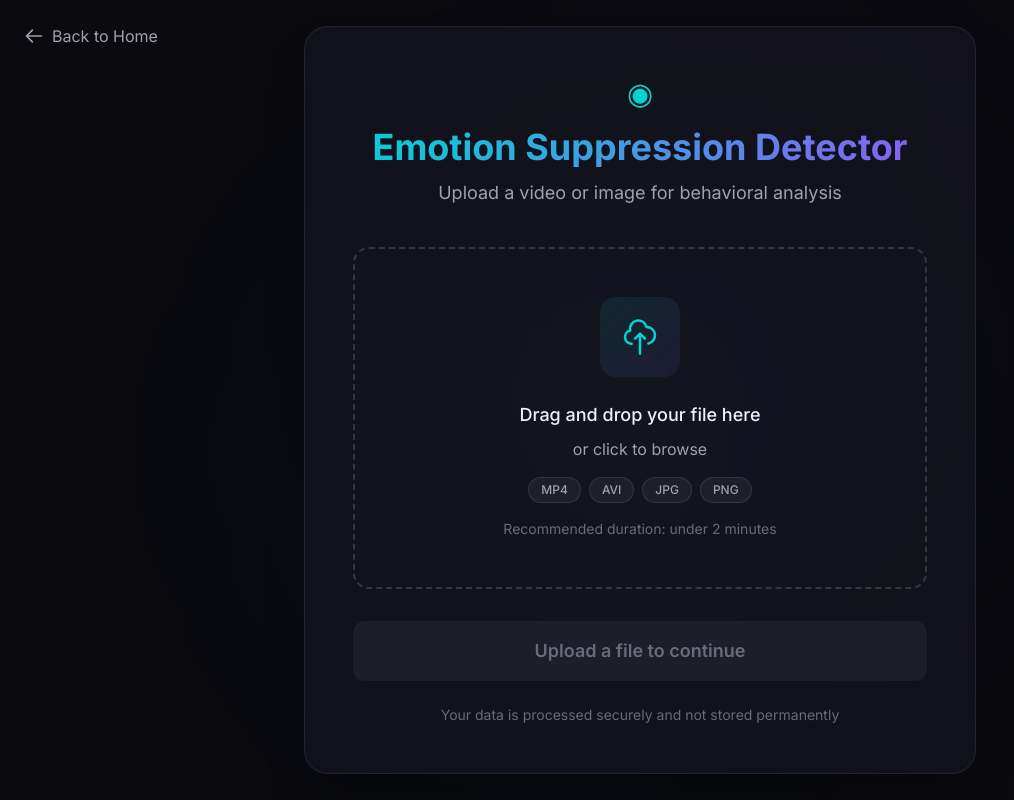
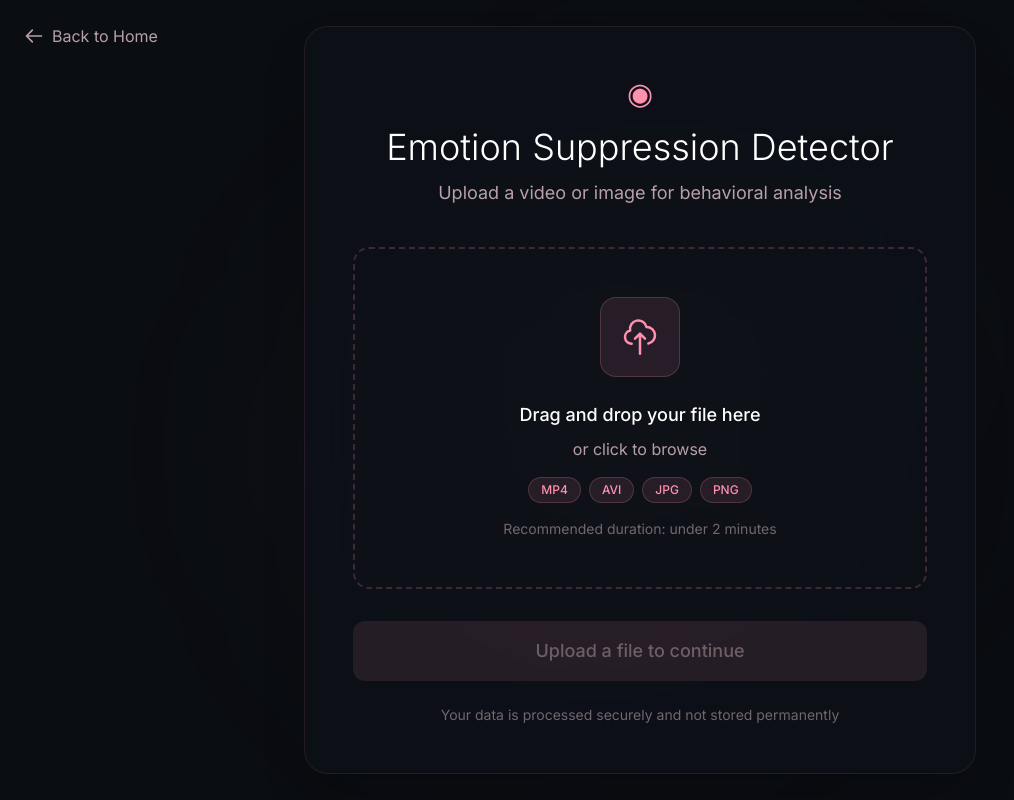
Before and after one commit to ady-31/Emotion-suppression-frontend, a React (Vite) app: page /upload in a window 1280 px wide. Shown: the whole page, without its empty margins (0-1014 px from the left). Built offline with nearby package versions, Linux system fonts and the light colour scheme.

Commit message:
style: Update UploadScreen component with new color scheme for improved aesthetics

```diff
--- a/src/pages/UploadScreen.jsx
+++ b/src/pages/UploadScreen.jsx
@@ -80,17 +80,17 @@ const UploadScreen = () => {
   }
 
   return (
-    <div className="min-h-screen bg-bg-primary flex items-center justify-center p-6 relative overflow-hidden">
+    <div className="min-h-screen bg-[#0a0d12] flex items-center justify-center p-6 relative overflow-hidden">
       {/* Background gradients */}
       <div className="absolute inset-0 pointer-events-none">
-        <div className="absolute top-1/4 left-1/4 w-[500px] h-[500px] bg-accent-cyan/[0.05] rounded-full blur-[120px]" />
-        <div className="absolute bottom-1/4 right-1/4 w-[500px] h-[500px] bg-accent-violet/[0.05] rounded-full blur-[120px]" />
+        <div className="absolute top-1/4 left-1/4 w-[500px] h-[500px] bg-[#FF91AF]/[0.05] rounded-full blur-[120px]" />
+        <div className="absolute bottom-1/4 right-1/4 w-[500px] h-[500px] bg-[#FF91AF]/[0.03] rounded-full blur-[120px]" />
       </div>
 
       {/* Back to Home */}
       <Link
         to="/"
-        className="absolute top-6 left-6 flex items-center gap-2 text-text-secondary hover:text-accent-cyan transition-colors"
+        className="absolute top-6 left-6 flex items-center gap-2 text-[#b8a0a8] hover:text-[#FF91AF] transition-colors"
       >
         <svg className="w-5 h-5" fill="none" stroke="currentColor" viewBox="0 0 24 24">
           <path strokeLinecap="round" strokeLinejoin="round" strokeWidth={2} d="M10 19l-7-7m0 0l7-7m-7 7h18" />
@@ -100,16 +100,16 @@ const UploadScreen = () => {
 
       {/* Main Card */}
       <div className="w-full max-w-2xl relative z-10">
-        <div className="bg-bg-card/80 backdrop-blur-xl border border-white/[0.08] rounded-3xl p-8 md:p-12 shadow-2xl">
+        <div className="bg-[#0d1118]/80 backdrop-blur-xl border border-[#FF91AF]/10 rounded-3xl p-8 md:p-12 shadow-2xl">
           {/* Header */}
           <div className="text-center mb-10">
-            <div className="inline-flex items-center gap-2 text-accent-cyan mb-4">
+            <div className="inline-flex items-center gap-2 text-[#FF91AF] mb-4">
               <span className="text-3xl">◉</span>
             </div>
-            <h1 className="text-3xl md:text-4xl font-bold mb-3 gradient-text">
+            <h1 className="text-3xl md:text-4xl font-light mb-3 text-white">
               Emotion Suppression Detector
             </h1>
-            <p className="text-text-secondary text-lg">
+            <p className="text-[#b8a0a8] text-lg">
               Upload a video or image for behavioral analysis
             </p>
           </div>
@@ -122,10 +122,10 @@ const UploadScreen = () => {
             onDrop={handleDrop}
             className={`relative border-2 border-dashed rounded-2xl p-8 md:p-12 text-center cursor-pointer transition-all duration-300 ${
               isDragging
-                ? 'border-accent-cyan bg-accent-cyan/10'
+                ? 'border-[#FF91AF] bg-[#FF91AF]/10'
                 : file
-                ? 'border-accent-cyan/50 bg-accent-cyan/5'
-                : 'border-white/[0.15] hover:border-accent-cyan/50 hover:bg-white/[0.02]'
+                ? 'border-[#FF91AF]/50 bg-[#FF91AF]/5'
+                : 'border-[#FF91AF]/20 hover:border-[#FF91AF]/50 hover:bg-[#FF91AF]/5'
             }`}
           >
             <input
@@ -139,28 +139,28 @@ const UploadScreen = () => {
             {!file ? (
               <>
                 {/* Upload Icon */}
-                <div className="w-20 h-20 mx-auto mb-6 rounded-2xl bg-gradient-subtle flex items-center justify-center">
-                  <svg className="w-10 h-10 text-accent-cyan" fill="none" stroke="currentColor" viewBox="0 0 24 24">
+                <div className="w-20 h-20 mx-auto mb-6 rounded-2xl bg-[#FF91AF]/10 border border-[#FF91AF]/20 flex items-center justify-center">
+                  <svg className="w-10 h-10 text-[#FF91AF]" fill="none" stroke="currentColor" viewBox="0 0 24 24">
                     <path strokeLinecap="round" strokeLinejoin="round" strokeWidth={1.5} d="M7 16a4 4 0 01-.88-7.903A5 5 0 1115.9 6L16 6a5 5 0 011 9.9M15 13l-3-3m0 0l-3 3m3-3v12" />
                   </svg>
                 </div>
-                <p className="text-text-primary text-lg font-medium mb-2">
+                <p className="text-white text-lg font-medium mb-2">
                   Drag and drop your file here
                 </p>
-                <p className="text-text-secondary mb-4">
+                <p className="text-[#b8a0a8] mb-4">
                   or click to browse
                 </p>
                 <div className="flex flex-wrap justify-center gap-2 mb-4">
                   {['MP4', 'AVI', 'JPG', 'PNG'].map((format) => (
                     <span
                       key={format}
-                      className="px-3 py-1 text-xs font-medium bg-white/[0.05] border border-white/[0.1] rounded-full text-text-secondary"
+                      className="px-3 py-1 text-xs font-medium bg-[#FF91AF]/10 border border-[#FF91AF]/20 rounded-full text-[#FF91AF]"
                     >
                       {format}
                     </span>
                   ))}
                 </div>
-                <p className="text-text-muted text-sm">
+                <p className="text-[#b8a0a8]/60 text-sm">
                   Recommended duration: under 2 minutes
                 </p>
               </>
@@ -193,12 +193,12 @@ const UploadScreen = () => {
                   />
                 )}
 
-                <div className="mt-4 flex items-center justify-center gap-2 text-text-secondary">
-                  <svg className="w-5 h-5 text-accent-cyan" fill="none" stroke="currentColor" viewBox="0 0 24 24">
+                <div className="mt-4 flex items-center justify-center gap-2 text-[#b8a0a8]">
+                  <svg className="w-5 h-5 text-[#FF91AF]" fill="none" stroke="currentColor" viewBox="0 0 24 24">
                     <path strokeLinecap="round" strokeLinejoin="round" strokeWidth={2} d="M5 13l4 4L19 7" />
                   </svg>
                   <span className="font-medium">{file.name}</span>
-                  <span className="text-text-muted">
+                  <span className="text-[#b8a0a8]/60">
                     ({(file.size / (1024 * 1024)).toFixed(2)} MB)
                   </span>
                 </div>
@@ -210,17 +210,17 @@ const UploadScreen = () => {
           <button
             onClick={handleProceed}
             disabled={!file}
-            className={`w-full mt-8 py-4 px-8 rounded-xl font-semibold text-lg transition-all duration-300 ${
+            className={`w-full mt-8 py-4 px-8 rounded-xl font-medium text-lg transition-all duration-300 ${
               file
-                ? 'bg-gradient-to-r from-accent-cyan to-accent-violet text-bg-primary shadow-glow-cyan hover:shadow-glow-cyan-lg hover:-translate-y-0.5'
-                : 'bg-white/[0.05] text-text-muted cursor-not-allowed'
+                ? 'bg-[#FF91AF] text-[#0a0d12] shadow-lg shadow-[#FF91AF]/20 hover:bg-[#FFa8c0] hover:-translate-y-0.5'
+                : 'bg-[#FF91AF]/10 text-[#b8a0a8]/50 cursor-not-allowed'
             }`}
           >
             {file ? 'Proceed to Analysis' : 'Upload a file to continue'}
           </button>
 
           {/* Info */}
-          <p className="text-center text-text-muted text-sm mt-6">
+          <p className="text-center text-[#b8a0a8]/60 text-sm mt-6">
             Your data is processed securely and not stored permanently
           </p>
         </div>
```
